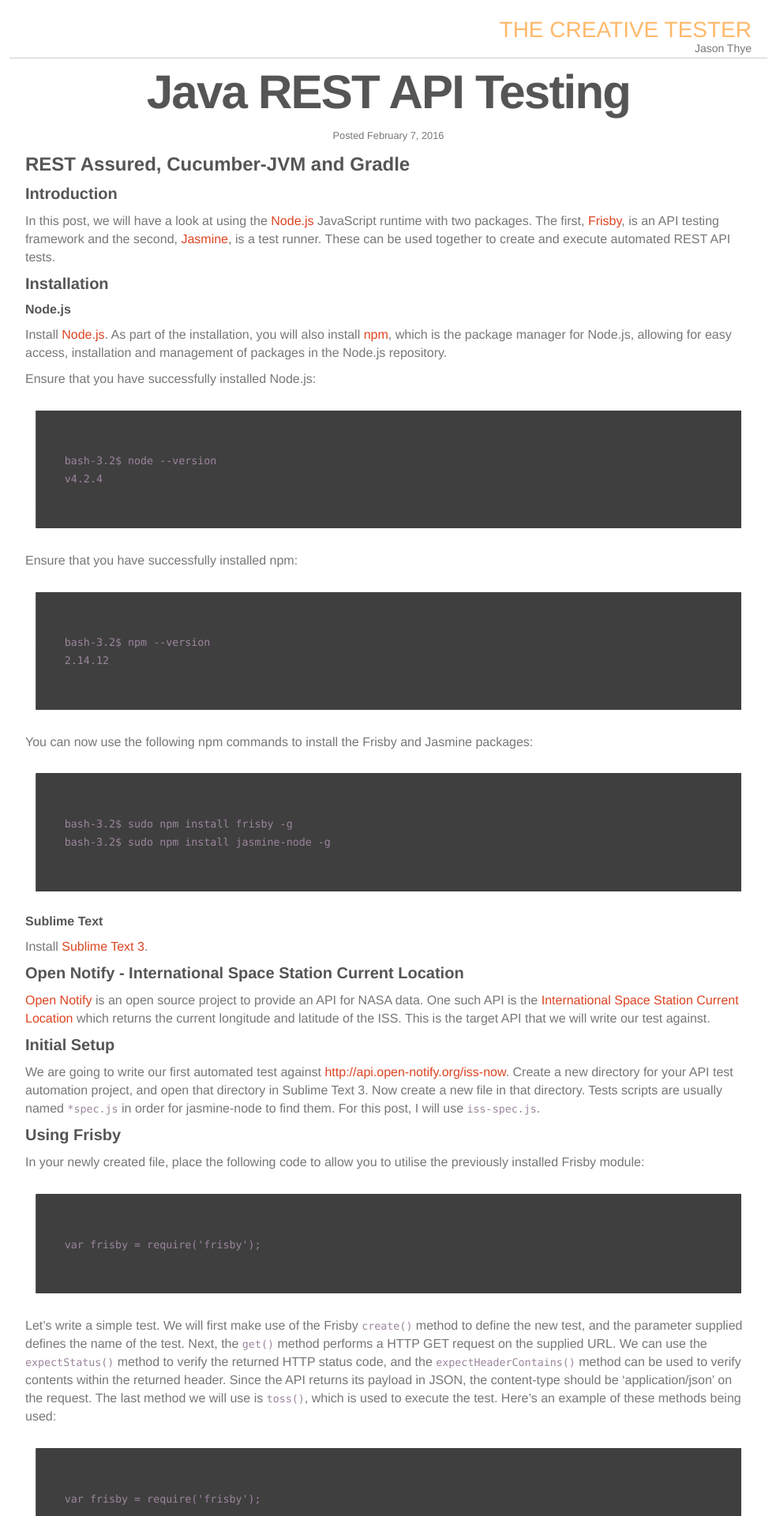
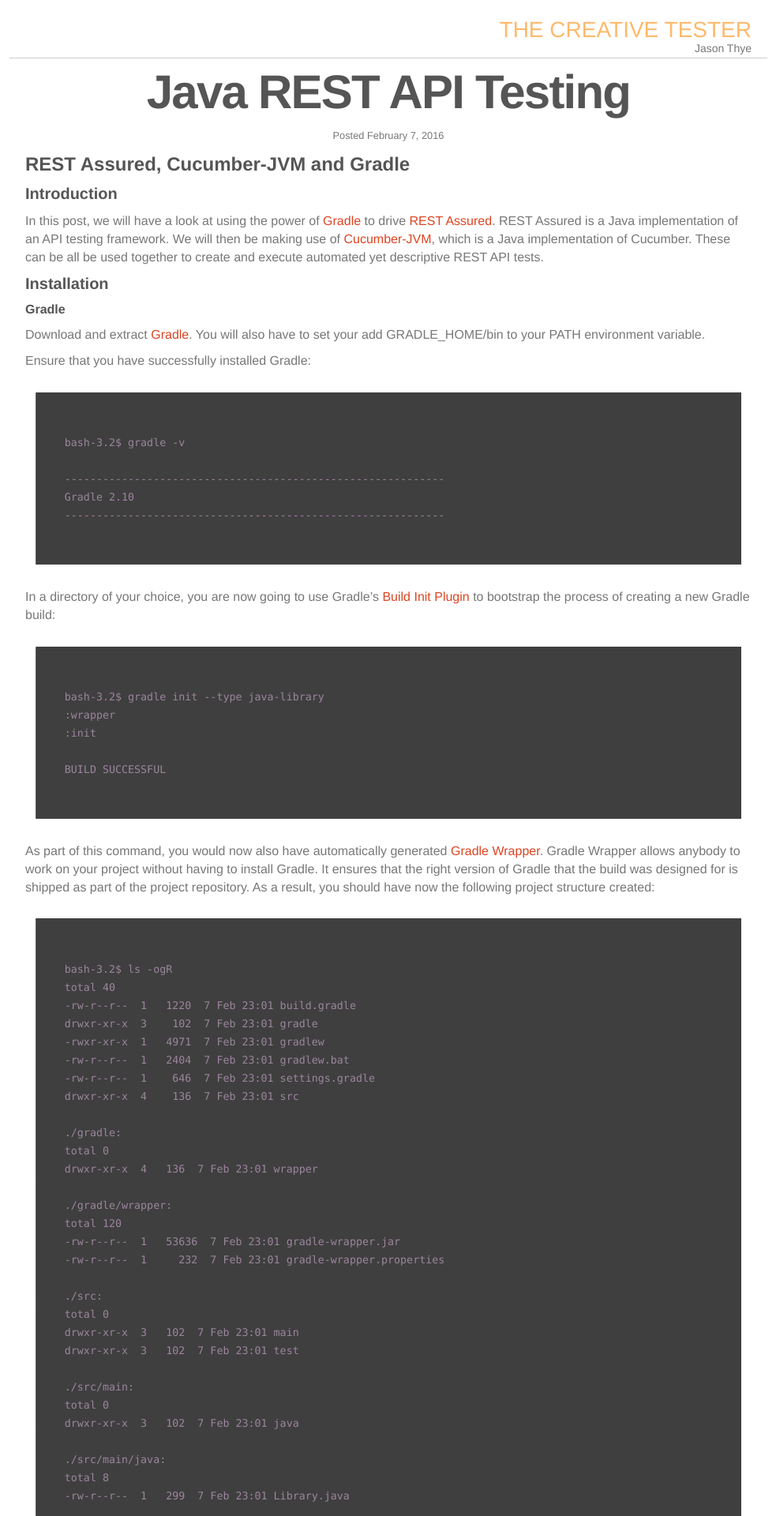
Before and after one commit to the-creative-tester/blog, a Jekyll site: the page built from _posts/2016-02-07-Java-REST-API-Testing.md, in a window 1280 px wide. Shown: the top 1920 px of the page at 79% size, without its empty margins (148-1131 px from the left). Built offline with Jekyll 4.4.1, drawn with Linux system fonts in a browser that asks for light colours; nearby versions of some CDN libraries; some of the changed text lies outside the part shown.

````diff
--- a/_posts/2016-02-07-Java-REST-API-Testing.md
+++ b/_posts/2016-02-07-Java-REST-API-Testing.md
@@ -12,41 +12,80 @@
 
 ### Introduction
 
-In this post, we will have a look at using the [Node.js](https://nodejs.org/en/) JavaScript runtime with two packages.  The first, [Frisby](http://frisbyjs.com/), is an API testing framework and the second, [Jasmine](http://jasmine.github.io/), is a test runner.  These can be used together to create and execute automated REST API tests.
+In this post, we will have a look at using the power of [Gradle](http://gradle.org/) to drive [REST Assured](https://github.com/jayway/rest-assured).  REST Assured is a Java implementation of an API testing framework.  We will then be making use of [Cucumber-JVM](https://github.com/cucumber/cucumber-jvm), which is a Java implementation of Cucumber.  These can be all be used together to create and execute automated yet descriptive REST API tests.
 
 ### Installation
 
-##### Node.js
+##### Gradle
 
-Install [Node.js](https://nodejs.org/en/).  As part of the installation, you will also install [npm](https://docs.npmjs.com/getting-started/what-is-npm), which is the package manager for Node.js, allowing for easy access, installation and management of packages in the Node.js repository.
+Download and extract [Gradle](http://gradle.org/gradle-download/).  You will also have to set your add GRADLE_HOME/bin to your PATH environment variable.
 
-Ensure that you have successfully installed Node.js:
+Ensure that you have successfully installed Gradle:
 
 >
 ~~~
-bash-3.2$ node --version
-v4.2.4
+bash-3.2$ gradle -v
+>
+------------------------------------------------------------
+Gradle 2.10
+------------------------------------------------------------
 ~~~
 
-Ensure that you have successfully installed npm:
+In a directory of your choice, you are now going to use Gradle's [Build Init Plugin](https://docs.gradle.org/current/userguide/build_init_plugin.html) to bootstrap the process of creating a new Gradle build:
 
 >
 ~~~
-bash-3.2$ npm --version
-2.14.12
+bash-3.2$ gradle init --type java-library
+:wrapper
+:init
+>
+BUILD SUCCESSFUL
 ~~~
 
-You can now use the following npm commands to install the Frisby and Jasmine packages:
+As part of this command, you would now also have automatically generated [Gradle Wrapper](https://docs.gradle.org/current/userguide/gradle_wrapper.html).  Gradle Wrapper allows anybody to work on your project without having to install Gradle.  It ensures that the right version of Gradle that the build was designed for is shipped as part of the project repository.  As a result, you should have now the following project structure created:
 
 >
 ~~~
-bash-3.2$ sudo npm install frisby -g
-bash-3.2$ sudo npm install jasmine-node -g
+bash-3.2$ ls -ogR
+total 40
+-rw-r--r--  1   1220  7 Feb 23:01 build.gradle
+drwxr-xr-x  3    102  7 Feb 23:01 gradle
+-rwxr-xr-x  1   4971  7 Feb 23:01 gradlew
+-rw-r--r--  1   2404  7 Feb 23:01 gradlew.bat
+-rw-r--r--  1    646  7 Feb 23:01 settings.gradle
+drwxr-xr-x  4    136  7 Feb 23:01 src
+>
+./gradle:
+total 0
+drwxr-xr-x  4   136  7 Feb 23:01 wrapper
+>
+./gradle/wrapper:
+total 120
+-rw-r--r--  1   53636  7 Feb 23:01 gradle-wrapper.jar
+-rw-r--r--  1     232  7 Feb 23:01 gradle-wrapper.properties
+>
+./src:
+total 0
+drwxr-xr-x  3   102  7 Feb 23:01 main
+drwxr-xr-x  3   102  7 Feb 23:01 test
+>
+./src/main:
+total 0
+drwxr-xr-x  3   102  7 Feb 23:01 java
+>
+./src/main/java:
+total 8
+-rw-r--r--  1   299  7 Feb 23:01 Library.java
+>
+./src/test:
+total 0
+drwxr-xr-x  3   102  7 Feb 23:01 java
+>
+./src/test/java:
+total 8
+-rw-r--r--  1   488  7 Feb 23:01 LibraryTest.java
+>
 ~~~
-
-##### Sublime Text
-
-Install [Sublime Text 3](http://www.sublimetext.com/3).
 
 ### Open Notify - International Space Station Current Location
 
@@ -54,7 +93,10 @@
 
 ### Initial Setup
 
-We are going to write our first automated test against <http://api.open-notify.org/iss-now>.  Create a new directory for your API test automation project, and open that directory in Sublime Text 3.  Now create a new file in that directory.  Tests scripts are usually named ```*spec.js``` in order for jasmine-node to find them. For this post, I will use ```iss-spec.js```.
+We are going to write our first automated test against <http://api.open-notify.org/iss-now>.  We will first need to make some changes to
+
+
+Create a new directory for your API test automation project, and open that directory in Sublime Text 3.  Now create a new file in that directory.  Tests scripts are usually named ```*spec.js``` in order for jasmine-node to find them. For this post, I will use ```iss-spec.js```.
 
 ### Using Frisby
 
--- a/style.scss
+++ b/style.scss
@@ -369,9 +369,6 @@
 
 .wrapper-footer {
   margin-top: 50px;
-  border-top: 1px solid #ddd;
-  border-bottom: 1px solid #ddd;
-  background-color: $lightGray;
 }
 
 footer {
````
Also changed, not shown: other parts of _posts/2016-02-07-Java-REST-API-Testing.md (+1 -1 lines), _posts/2015-11-10-Python-Web-Browser-Automation.md (+11 -11 lines).
